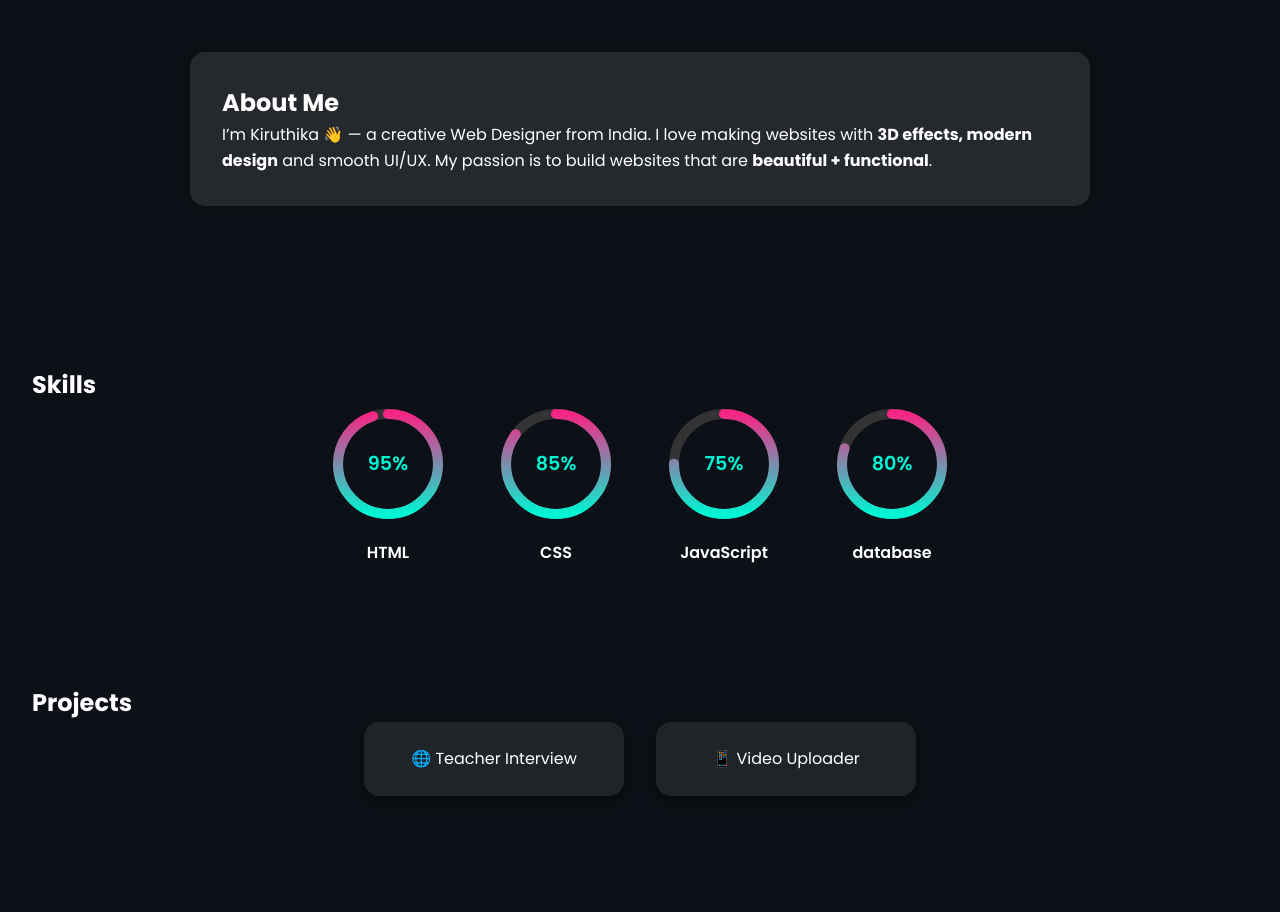
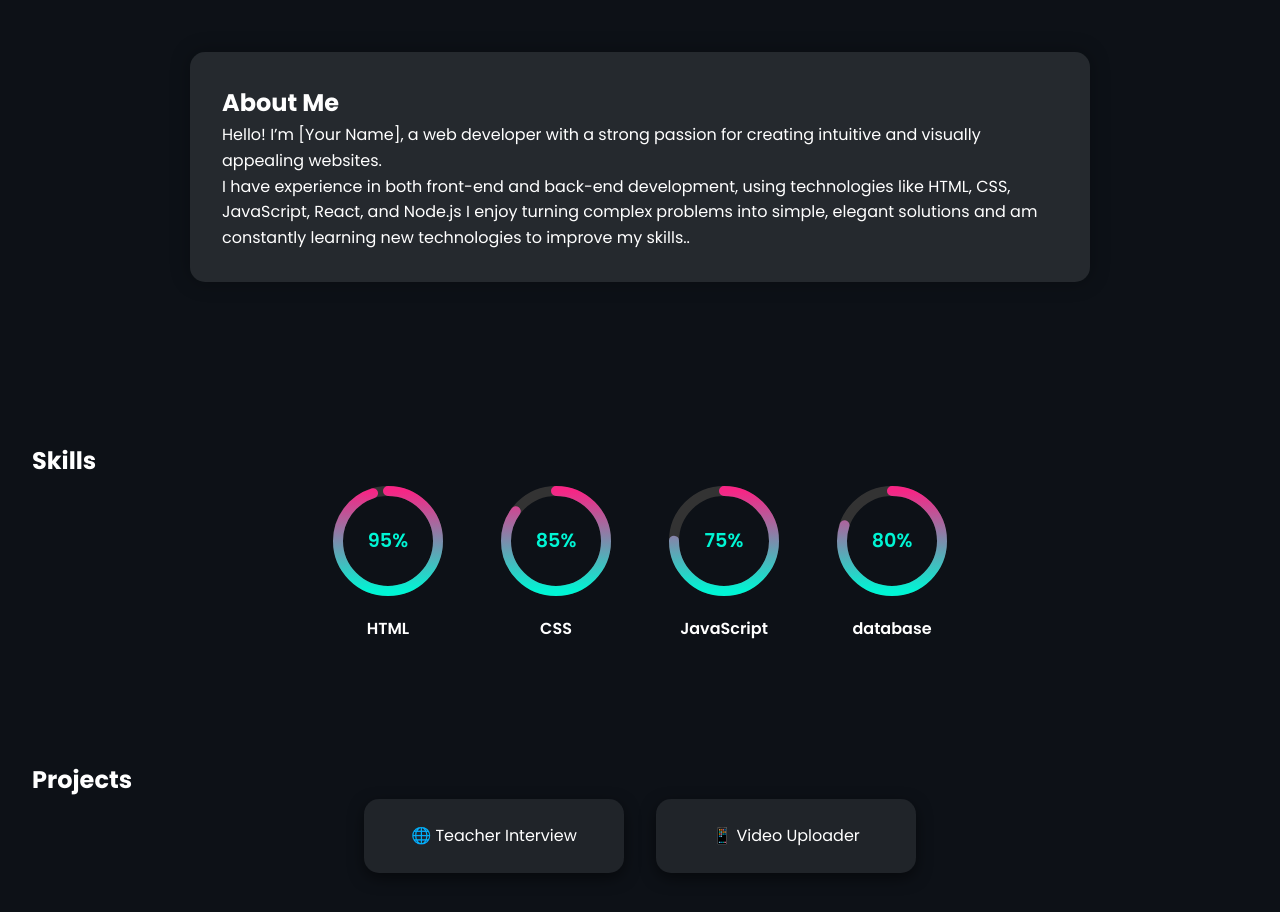
Before and after one commit to kiruthikamurugesan751-code/kiruthika, a plain HTML site: page index.html in a window 1280 px wide. Shown: the part 860-1772 px from the top of the page. Drawn offline with nearby package versions, Linux system fonts and the light colour scheme.

Commit message:
Update index.html

```diff
--- a/index.html
+++ b/index.html
@@ -213,9 +213,9 @@
     <div class="about-container" data-aos="fade-up">
       <h2>About Me</h2>
       <p>
-        I’m Kiruthika 👋 — a creative Web Designer from India.
-        I love making websites with <b>3D effects, modern design</b> and smooth UI/UX.
-        My passion is to build websites that are <b>beautiful + functional</b>.
+       Hello! I’m [Your Name], a web developer with a strong passion for creating intuitive and visually appealing websites.</br>
+       I have experience in both front-end and back-end development, using technologies like HTML, CSS, JavaScript, React, and Node.js
+       I enjoy turning complex problems into simple, elegant solutions and am constantly learning new technologies to improve my skills..
       </p>
     </div>
   </section>
```
